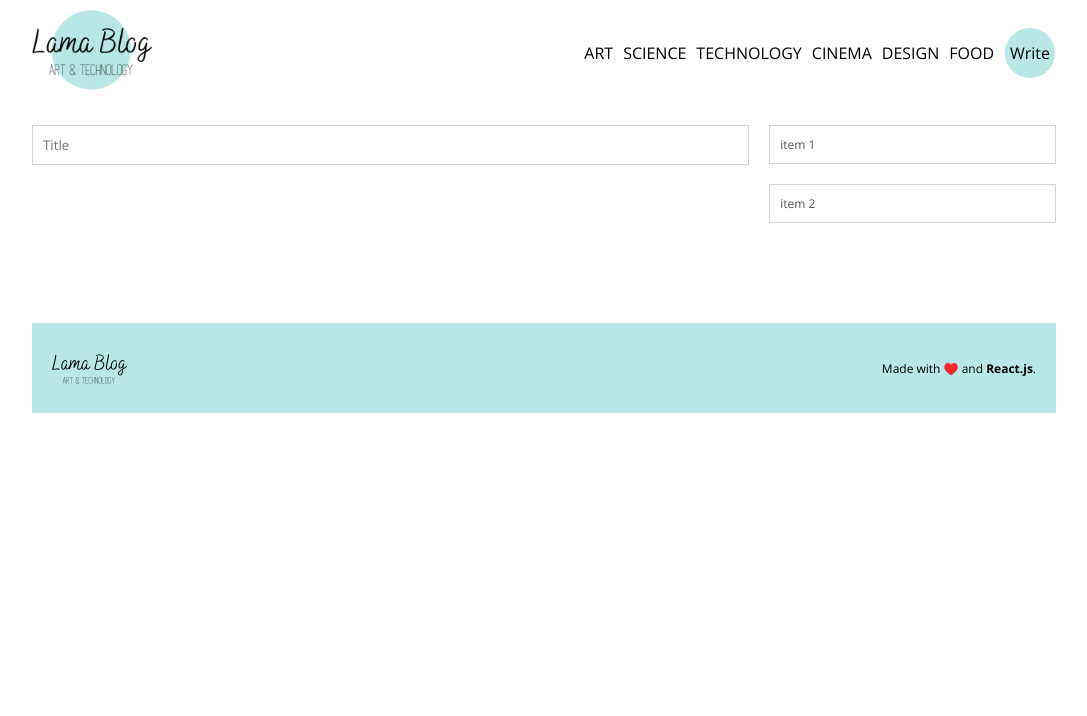
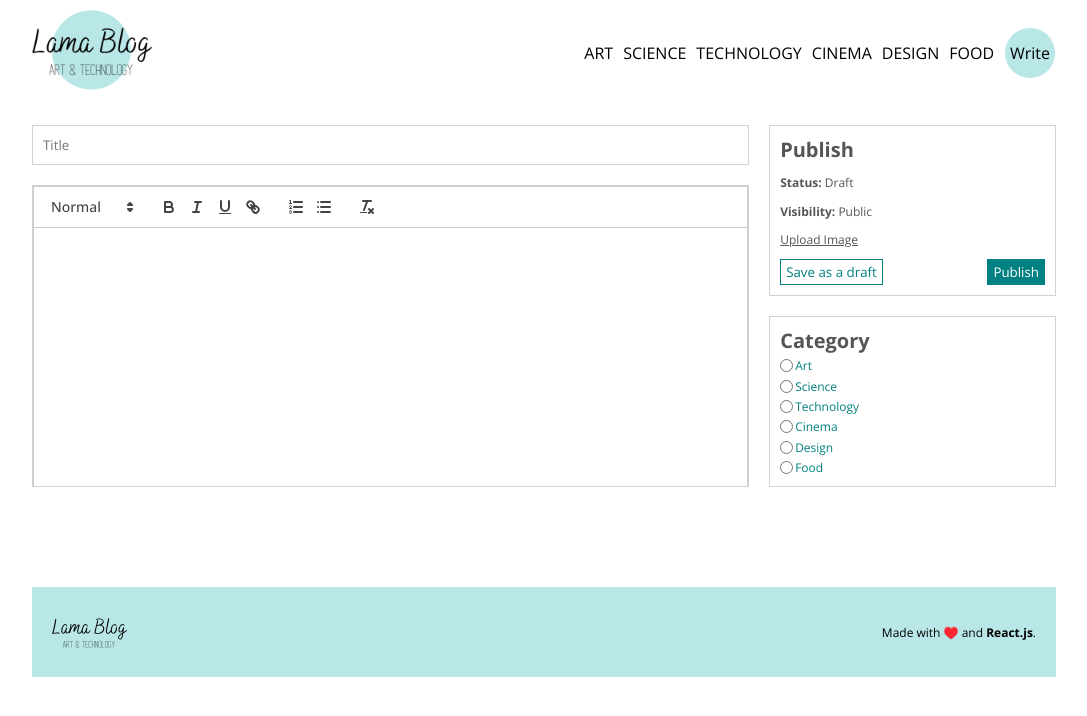
Before and after one commit to akunumanarif/myblog, a React (Create React App) app in the folder client/: page /write in a window 1280 px wide. Shown: the top 716 px of the page, without its empty margins (96-1183 px from the left). Built offline with nearby package versions, Linux system fonts and the light colour scheme.

Commit message:
Finish Half Frontend Section

```diff
--- a/client/src/pages/Write.jsx
+++ b/client/src/pages/Write.jsx
@@ -1,17 +1,119 @@
-import React from 'react'
+import React, { useState } from "react";
+import ReactQuill from "react-quill";
+import "react-quill/dist/quill.snow.css";
 
 const Write = () => {
-    return (
-        <div className='add'>
-            <div className="content">
-                <input type="text" placeholder='Title' />
-            </div>
-            <div className="menu">
-                <div className="item">item 1</div>
-                <div className="item">item 2</div>
-            </div>
+  const [value, setValue] = useState();
+
+  return (
+    <div className="add">
+      <div className="content">
+        <input type="text" placeholder="Title" />
+        <div className="editorContainer">
+          <ReactQuill
+            className="editor"
+            theme="snow"
+            value={value}
+            onChange={setValue}
+          />
         </div>
-    )
-}
+      </div>
+      <div className="menu">
+        <div className="item">
+          <h1>Publish</h1>
+          <span>
+            <b>Status: </b> Draft
+          </span>
+          <span>
+            <b>Visibility: </b> Public
+          </span>
+          <input
+            style={{ display: "none" }}
+            type="file"
+            id="file"
+            name=""
+            // onChange={(e) => setFile(e.target.files[0])}
+          />
+          <label className="file" htmlFor="file">
+            Upload Image
+          </label>
+          <div className="buttons">
+            <button>Save as a draft</button>
+            <button>Publish</button>
+          </div>
+        </div>
+        <div className="item">
+          <h1>Category</h1>
+          <div className="cat">
+            <input
+              type="radio"
+            //   checked={cat === "art"}
+              name="cat"
+              value="art"
+              id="art"
+            //   onChange={(e) => setCat(e.target.value)}
+            />
+            <label htmlFor="art">Art</label>
+          </div>
+          <div className="cat">
+            <input
+              type="radio"
+            //   checked={cat === "science"}
+              name="cat"
+              value="science"
+              id="science"
+            //   onChange={(e) => setCat(e.target.value)}
+            />
+            <label htmlFor="science">Science</label>
+          </div>
+          <div className="cat">
+            <input
+              type="radio"
+            //   checked={cat === "technology"}
+              name="cat"
+              value="technology"
+              id="technology"
+            //   onChange={(e) => setCat(e.target.value)}
+            />
+            <label htmlFor="technology">Technology</label>
+          </div>
+          <div className="cat">
+            <input
+              type="radio"
+            //   checked={cat === "cinema"}
+              name="cat"
+              value="cinema"
+              id="cinema"
+            //   onChange={(e) => setCat(e.target.value)}
+            />
+            <label htmlFor="cinema">Cinema</label>
+          </div>
+          <div className="cat">
+            <input
+              type="radio"
+            //   checked={cat === "design"}
+              name="cat"
+              value="design"
+              id="design"
+            //   onChange={(e) => setCat(e.target.value)}
+            />
+            <label htmlFor="design">Design</label>
+          </div>
+          <div className="cat">
+            <input
+              type="radio"
+            //   checked={cat === "food"}
+              name="cat"
+              value="food"
+              id="food"
+            //   onChange={(e) => setCat(e.target.value)}
+            />
+            <label htmlFor="food">Food</label>
+          </div>
+        </div>
+      </div>
+    </div>
+  );
+};
 
-export default Write
+export default Write;
```
